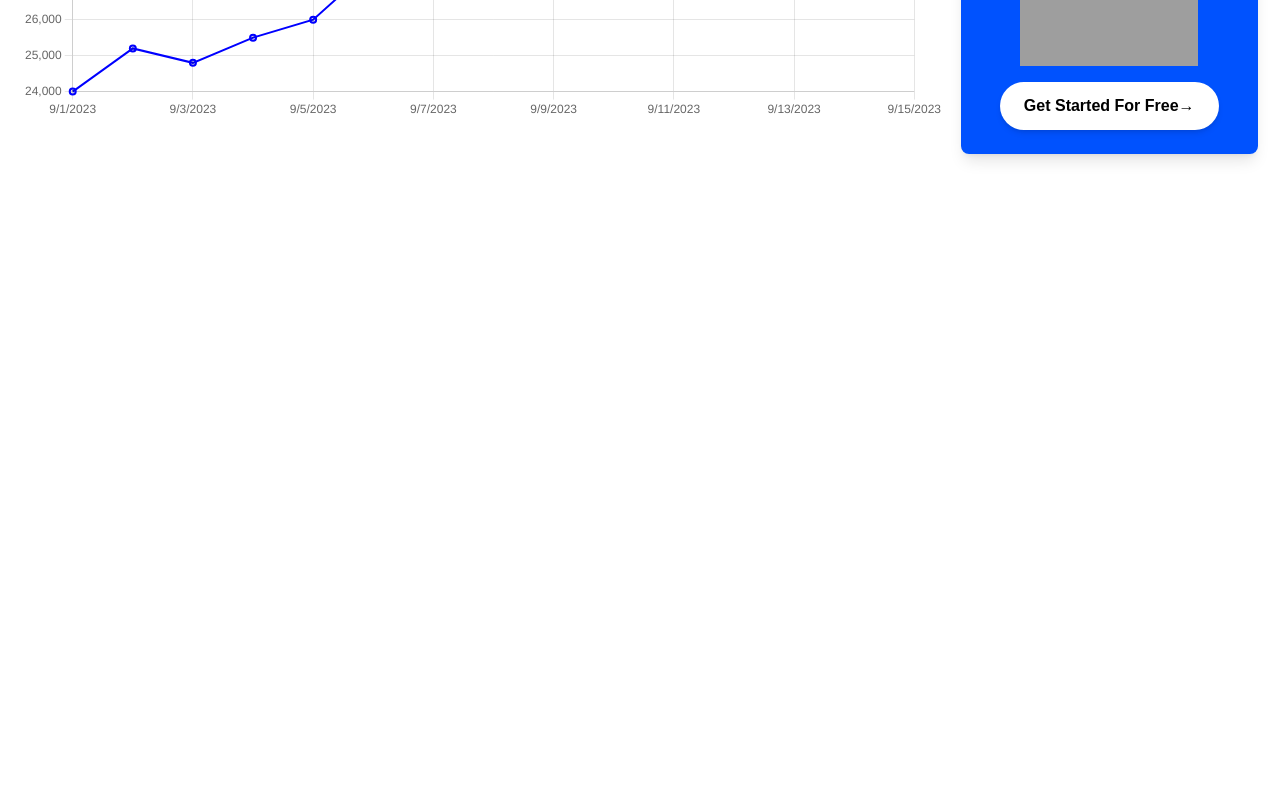
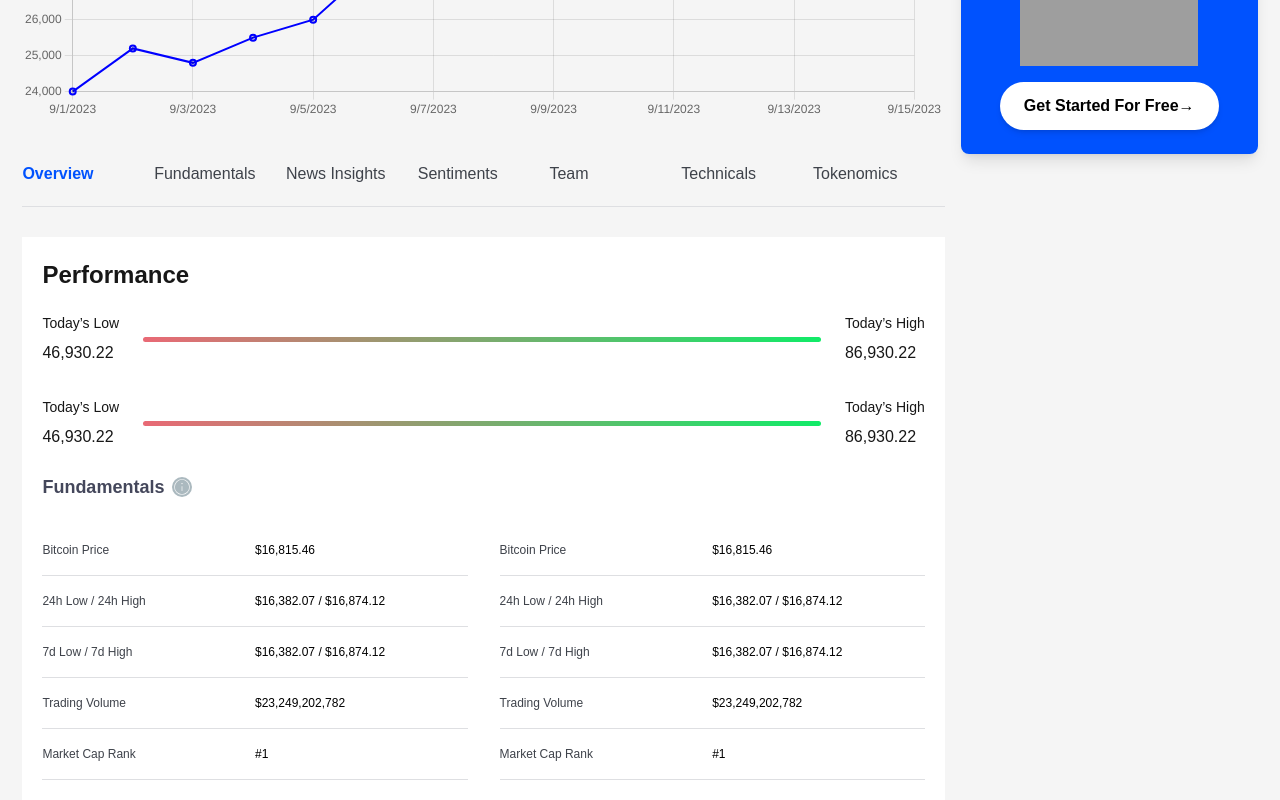
Before and after one commit to khriad991/bitcoin-site, a Next.js app: page / in a window 1280 px wide. Shown: the part 328-1128 px from the top of the page. Before the commit the page ends 800 px from the top, so only its background shows below. Built offline with nearby package versions, Linux system fonts and the light colour scheme; grey boxes are pictures that could not be loaded.

Commit message:
commit for Performance section Ul completed

```diff
--- a/src/app/globals.css
+++ b/src/app/globals.css
@@ -16,7 +16,7 @@
 
 body {
   color: var(--foreground);
-  background: var(--background);
+  background: whitesmoke;
   font-family: Arial, Helvetica, sans-serif;
 }
 
@@ -32,3 +32,9 @@
 .nav-link{
   @apply capitalize text-base mx-1.5
 }
+ h1{
+   @apply font-semibold text-2xl leading-7
+ }
+h4{
+  @apply font-semibold text-[#44475B] text-lg
+}
--- a/src/app/page.tsx
+++ b/src/app/page.tsx
@@ -1,14 +1,18 @@
 
 import HeroComponent from "@/components/HeroComponent";
 import PriceCardComponent from "@/components/PriceCardComponent";
+import FrameComponent from "@/components/FrameComponent";
+import PerformanceComponents from "@/components/PerformanceComponents";
 
 export default function Home() {
   return (
     <>
         <div className="container">
             <div className="grid grid-cols-12 gap-4 ">
-                <div className="col-span-full lg:col-span-9">
+                <div className="col-span-full lg:col-span-9 flex flex-col gap-y-4">
                     <HeroComponent />
+                    <FrameComponent />
+                    <PerformanceComponents/>
                 </div>
                 <div className="col-span-full lg:col-span-3">
                    <PriceCardComponent/>
--- /dev/null
+++ b/src/components/FrameComponent.jsx
@@ -0,0 +1,20 @@
+import React from 'react';
+import Link from "next/link";
+
+const FrameComponent = () => {
+    return (
+        <>
+            <div className="grid gap-y-4 grid-cols-2 sm:grid-cols-3 grid-flow-dense md:grid-cols-5 lg:grid-cols-7 justify-items-stretch lg:border-b-[1px] lg:border-b-gray-white py-5 my-1.5">
+                <Link className="font-semibold text-base text-blue " href="#">Overview</Link>
+                <Link className="font-medium text-base text-normal " href="#">Fundamentals</Link>
+                <Link className="font-medium text-base text-normal " href="#">News Insights</Link>
+                <Link className="font-medium text-base text-normal " href="#">Sentiments</Link>
+                <Link className="font-medium text-base text-normal " href="#">Team</Link>
+                <Link className="font-medium text-base text-normal " href="#">Technicals</Link>
+                <Link className="font-medium text-base text-normal " href="#">Tokenomics</Link>
+            </div>
+        </>
+    );
+};
+
+export default FrameComponent;
--- /dev/null
+++ b/src/components/PerformanceComponents.jsx
@@ -0,0 +1,107 @@
+import React from 'react';
+import {RiErrorWarningLine} from "react-icons/ri";
+import {PiWarningCircleThin} from "react-icons/pi";
+
+const PerformanceComponents = () => {
+    return (
+        <>
+          <div className="flex flex-col gap-6 w-full bg-white px-5 pt-6 pb-10 mt-2 ">
+              <div className="">
+                  <h1 className="mb-6">Performance</h1>
+                  <div className="flex flex-col gap-y-8">
+                      <div className="grid grid-cols-6 gap-3 sm:gap-4 md:gap-5 lg:gap-6 items-center ">
+                          <div className="col-start-0 col-end-1 flex flex-col gap-y-2">
+                              <span className="text-sm font-medium">Today’s Low</span>
+                              <span className="text-base font-medium">46,930.22</span>
+                          </div>
+                          <div className="col-start-1 col-end-7">
+                              <div className="w-full rounded-lg h-[5px] bg-gradient-to-r from-red to-[#11EB68] "></div>
+                          </div>
+                          <div className="col-start-7 col-end-[-1] flex flex-col gap-y-2">
+                              <span className="text-sm font-medium">Today’s High</span>
+                              <span className="text-base font-medium">86,930.22</span>
+                          </div>
+                      </div>
+                      <div className="grid grid-cols-6 gap-3 sm:gap-4 md:gap-5 lg:gap-6 items-center ">
+                          <div className="col-start-0 col-end-1 flex flex-col gap-y-2">
+                              <span className="text-sm font-medium">Today’s Low</span>
+                              <span className="text-base font-medium">46,930.22</span>
+                          </div>
+                          <div className="col-start-1 col-end-7">
+                              <div className="w-full rounded-lg h-[5px] bg-gradient-to-r from-red to-[#11EB68] "></div>
+                          </div>
+                          <div className="col-start-7 col-end-[-1] flex flex-col gap-y-2">
+                              <span className="text-sm font-medium">Today’s High</span>
+                              <span className="text-base font-medium">86,930.22</span>
+                          </div>
+                      </div>
+                  </div>
+              </div>
+              <div className="">
+                  <h4 className="mb-6 flex items-center gap-x-2">Fundamentals
+                      <PiWarningCircleThin  className="text-white text-xl bg-[#ABB9BF] rounded-full border-none rotate-[180deg] " />
+                  </h4>
+                  <div className="grid grid-cols-2 gap-3 md:gap-4 lg:gap-8">
+                      <div className="grid grid-cols-1 justify-between">
+                          <div className="grid grid-cols-2 py-4 border-b-[1px] border-b-gray-white">
+                              <span className="text-normal text-[12px] capitalize">Bitcoin Price</span>
+                              <span className="text-black text-[12px]">$16,815.46</span>
+                          </div>
+
+                          <div className="grid grid-cols-2 py-4 border-b-[1px] border-b-gray-white">
+                              <span className="text-normal text-[12px] capitalize">24h Low / 24h High</span>
+                              <span className="text-black text-[12px]">$16,382.07 / $16,874.12</span>
+                          </div>
+
+                          <div className="grid grid-cols-2 py-4 border-b-[1px] border-b-gray-white">
+                              <span className="text-normal text-[12px] capitalize">7d Low / 7d High</span>
+                              <span className="text-black text-[12px]">$16,382.07 / $16,874.12</span>
+                          </div>
+
+                          <div className="grid grid-cols-2 py-4 border-b-[1px] border-b-gray-white">
+                              <span className="text-normal text-[12px] capitalize">Trading Volume</span>
+                              <span className="text-black text-[12px]">$23,249,202,782</span>
+                          </div>
+
+                          <div className="grid grid-cols-2 py-4 border-b-[1px] border-b-gray-white">
+                              <span className="text-normal text-[12px] capitalize">Market Cap Rank</span>
+                              <span className="text-black text-[12px]">#1</span>
+                          </div>
+
+                      </div>
+                      <div className="grid grid-cols-1 justify-between">
+                          <div className="grid grid-cols-2 py-4 border-b-[1px] border-b-gray-white">
+                              <span className="text-normal text-[12px] capitalize">Bitcoin Price</span>
+                              <span className="text-black text-[12px]">$16,815.46</span>
+                          </div>
+
+                          <div className="grid grid-cols-2 py-4 border-b-[1px] border-b-gray-white">
+                              <span className="text-normal text-[12px] capitalize">24h Low / 24h High</span>
+                              <span className="text-black text-[12px]">$16,382.07 / $16,874.12</span>
+                          </div>
+
+                          <div className="grid grid-cols-2 py-4 border-b-[1px] border-b-gray-white">
+                              <span className="text-normal text-[12px] capitalize">7d Low / 7d High</span>
+                              <span className="text-black text-[12px]">$16,382.07 / $16,874.12</span>
+                          </div>
+
+                          <div className="grid grid-cols-2 py-4 border-b-[1px] border-b-gray-white">
+                              <span className="text-normal text-[12px] capitalize">Trading Volume</span>
+                              <span className="text-black text-[12px]">$23,249,202,782</span>
+                          </div>
+
+                          <div className="grid grid-cols-2 py-4 border-b-[1px] border-b-gray-white">
+                              <span className="text-normal text-[12px] capitalize">Market Cap Rank</span>
+                              <span className="text-black text-[12px]">#1</span>
+                          </div>
+
+                      </div>
+                  </div>
+              </div>
+          </div>
+            <br/><br/><br/><br/><br/><br/><br/><br/><br/><br/><br/><br/><br/><br/><br/><br/><br/><br/><br/><br/>
+        </>
+    );
+};
+
+export default PerformanceComponents;
--- a/src/components/PriceCardComponent.jsx
+++ b/src/components/PriceCardComponent.jsx
@@ -27,8 +27,8 @@
 
                 {/* Button Section */}
                 <div className="flex justify-center group">
-                    <button className="bg-white text-black group-hover:text-blue font-bold py-3 px-6 rounded-full shadow-md hover:bg-blue-100 transition-all duration-300">
-                        Get Started For Free→
+                    <button className="group bg-white text-black group-hover:text-blue font-bold py-3 px-6 rounded-full shadow-md hover:bg-blue-100 transition-all duration-300">
+                        Get Started For Free<span className="group-hover:ml-2">→</span>
                     </button>
                 </div>
             </div>
```
